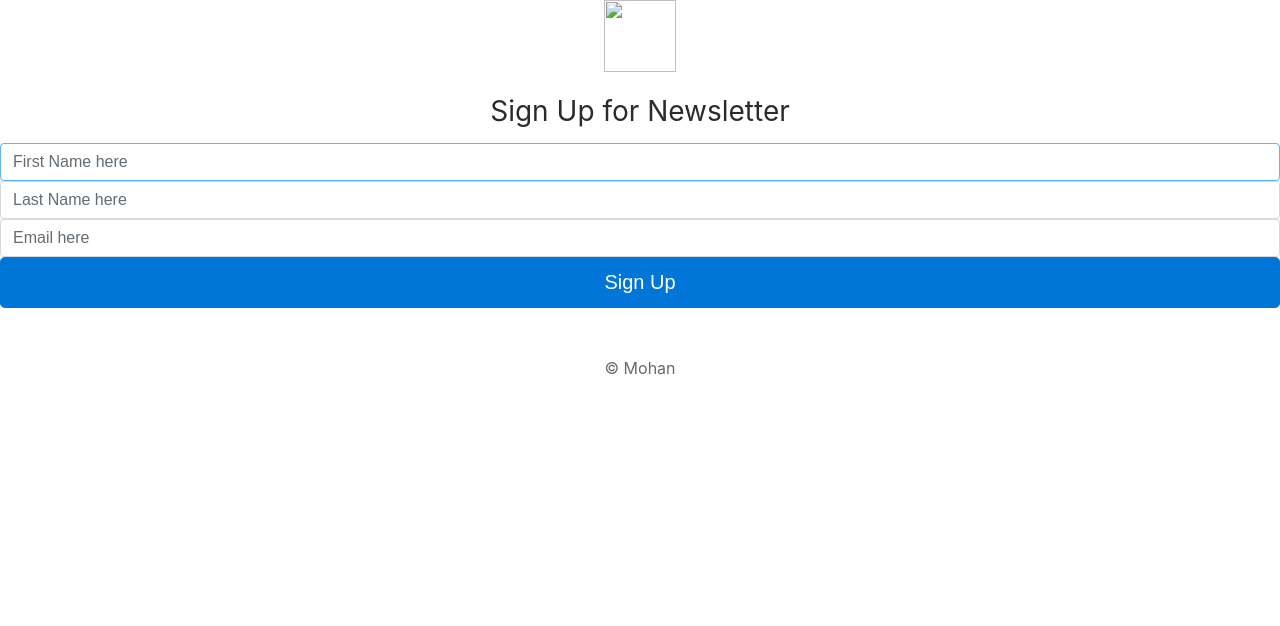
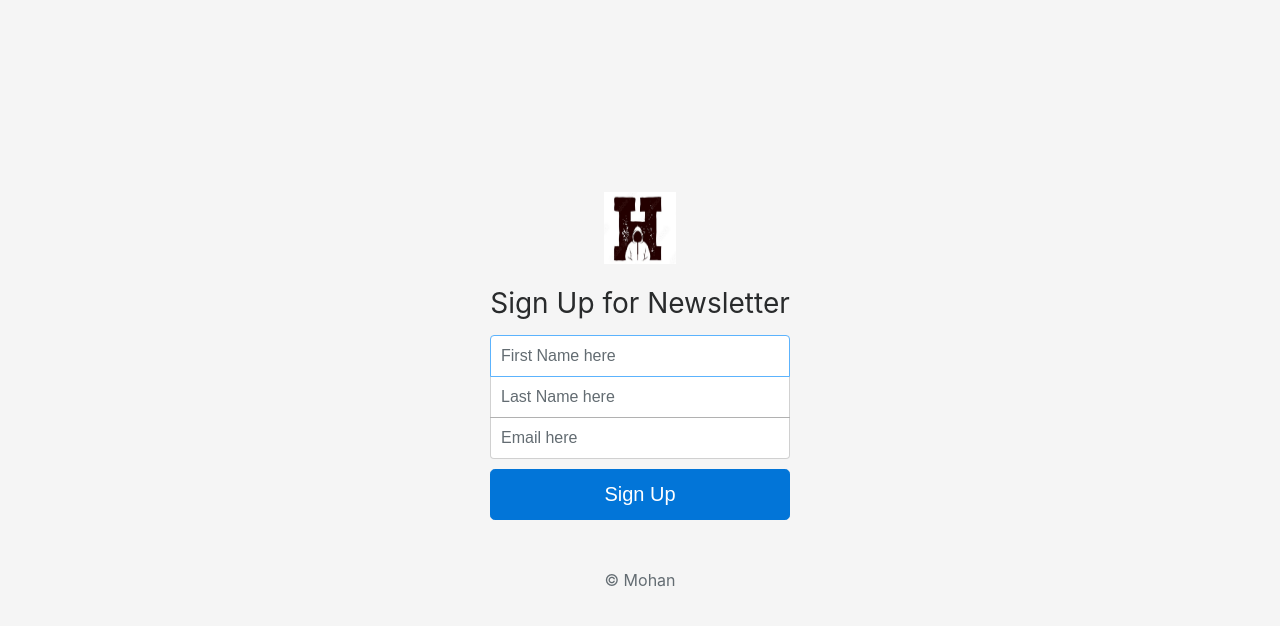
Before and after one commit to Mohan537C/Newsletter, a website: page index.htm in a window 1280 px wide. Drawn offline with nearby package versions, Linux system fonts and the light colour scheme; the site is published under a folder, as on GitHub Pages, so addresses that start at the root find nothing.

Commit message:
Update index.htm

```diff
--- a/index.htm
+++ b/index.htm
@@ -9,11 +9,11 @@
     <title>NewsLetter SignUp</title>
     <link rel="canonical" href="https://getbootstrap.com/docs/4.0/examples/sign-in/">
     <link href="https://getbootstrap.com/docs/4.0/dist/css/bootstrap.min.css" rel="stylesheet">
-    <link href="/sub/css/style.css" rel="stylesheet">
+    <link href="sub/css/style.css" rel="stylesheet">
   </head>
   <body class="text-center">
     <form class="form-signin" action="/" method="post">
-      <img class="mb-4" src="/sub/image/h.jpg" alt="" width="72" height="72">
+      <img class="mb-4" src="sub/image/h.jpg" alt="" width="72" height="72">
       <h1 class="h3 mb-3 font-weight-normal">Sign Up for Newsletter</h1>
       <label for="first" class="sr-only">FIrst Name</label>
       <input type="text" id="first" name="fname" class="form-control top" placeholder="First Name here" required autofocus>
```
